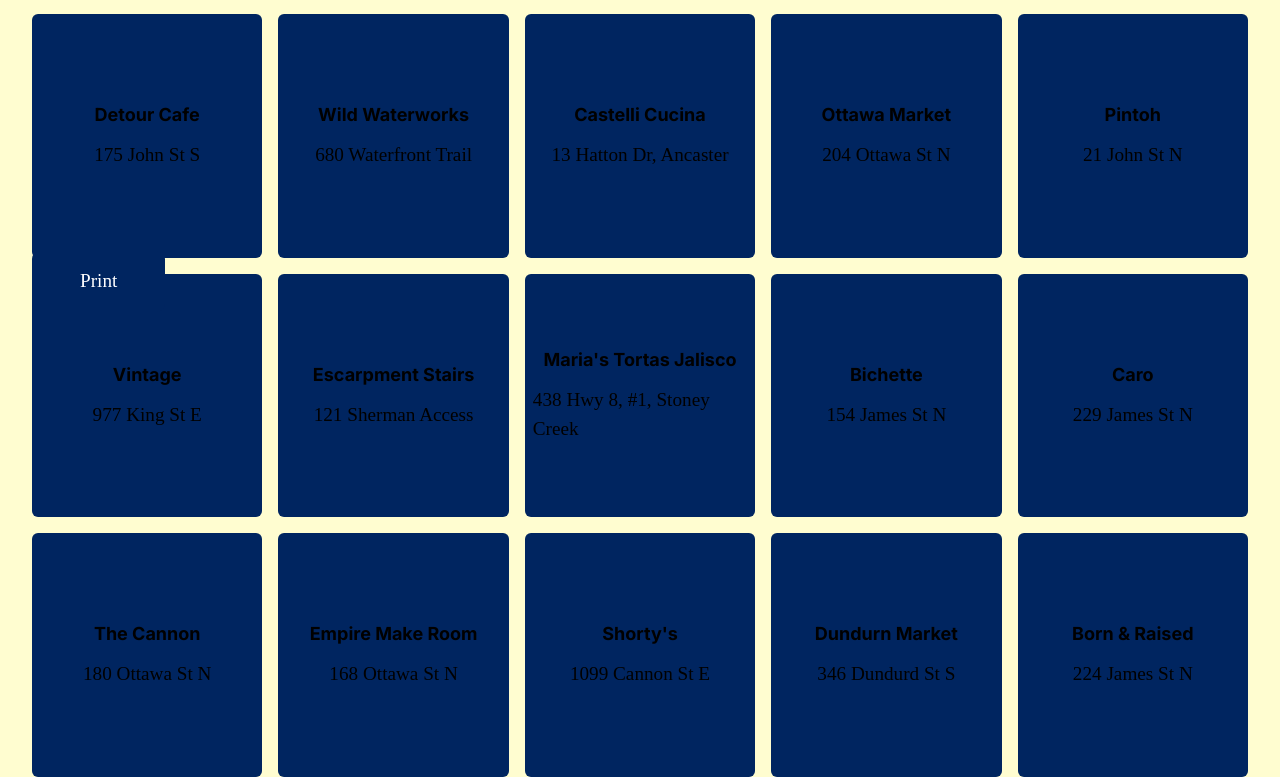
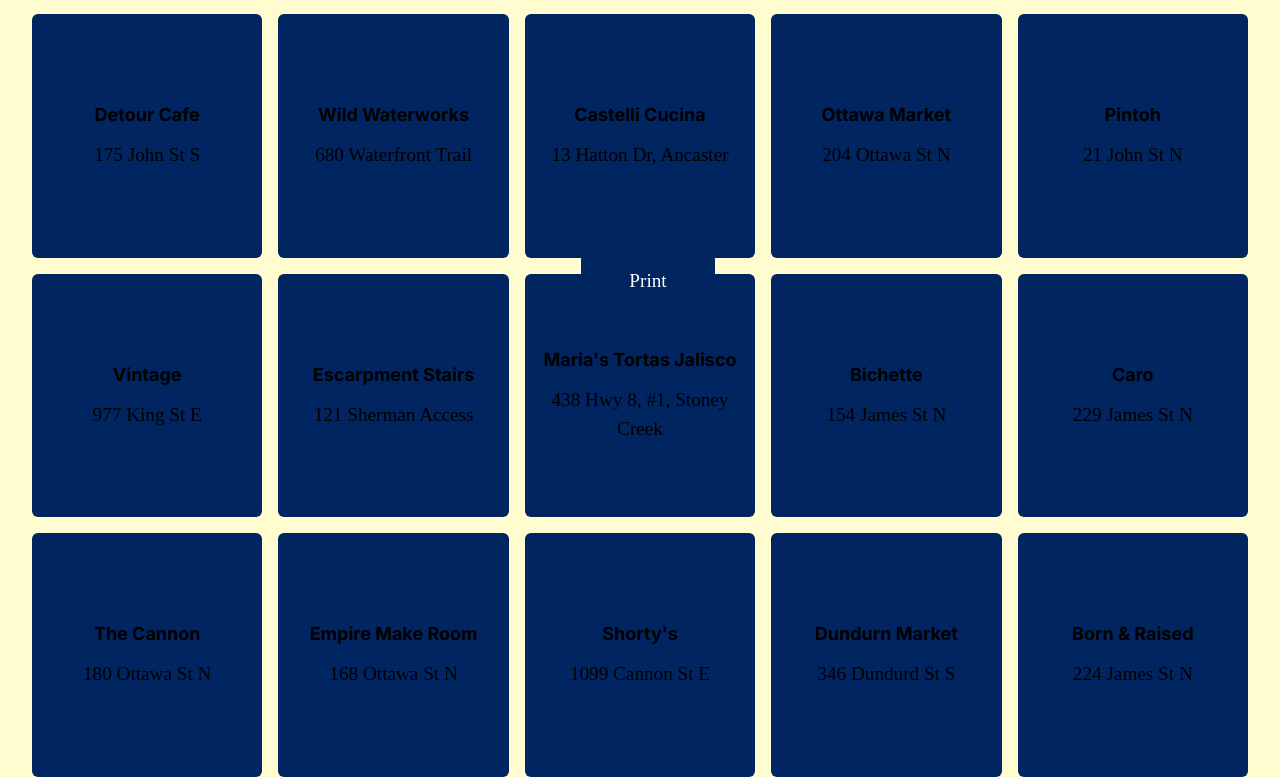
Before and after one commit to MattVinall/Hamilton-Bingo, a Next.js app: page / in a window 1280 px wide. Shown: the part 1535-2312 px from the top of the page. Built offline with nearby package versions, Linux system fonts and the light colour scheme.

Commit message:
text center business address on card, added id of print

```diff
--- a/app/components/BingoBoard.tsx
+++ b/app/components/BingoBoard.tsx
@@ -61,14 +61,16 @@
                             {bingoBoard[key as keyof BingoBoard].map((business: Business) => (
                                 <div key={`${key}-${business.id}`} className="card w-full flex flex-col items-center justify-center h-[40%] p-2 mr-4 mt-4 mb-4 rounded-md bg-navy">
                                     <h4 className="text-lg text-center font-bold mb-3">{business.name}</h4>
-                                    <p className="text-">{business.address}</p>
+                                    <p className="text-center">{business.address}</p>
                                 </div>
                             ))}
                         </div>
                     ))}
                 </div>
             </div>
-            <button onClick={handlePrint} className="mt-12 ml-4 bg-navy text-white rounded-lg py-4 px-12">Print</button>
+            <div id="print" className="text-center">
+                <button onClick={handlePrint} className="mt-12 ml-4 bg-navy text-white rounded-lg py-4 px-12 hover:background-[#AB804D]">Print</button>
+            </div>
         </>
     );
 };
```
